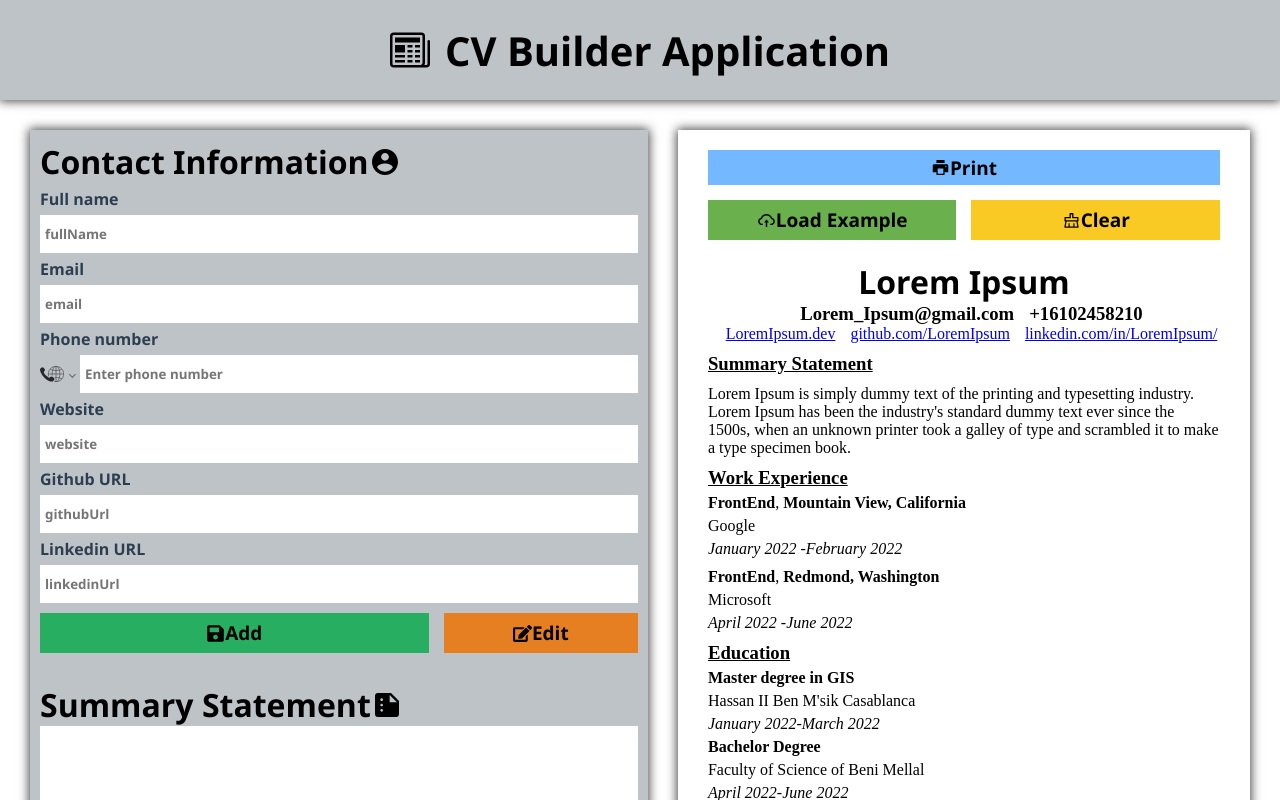
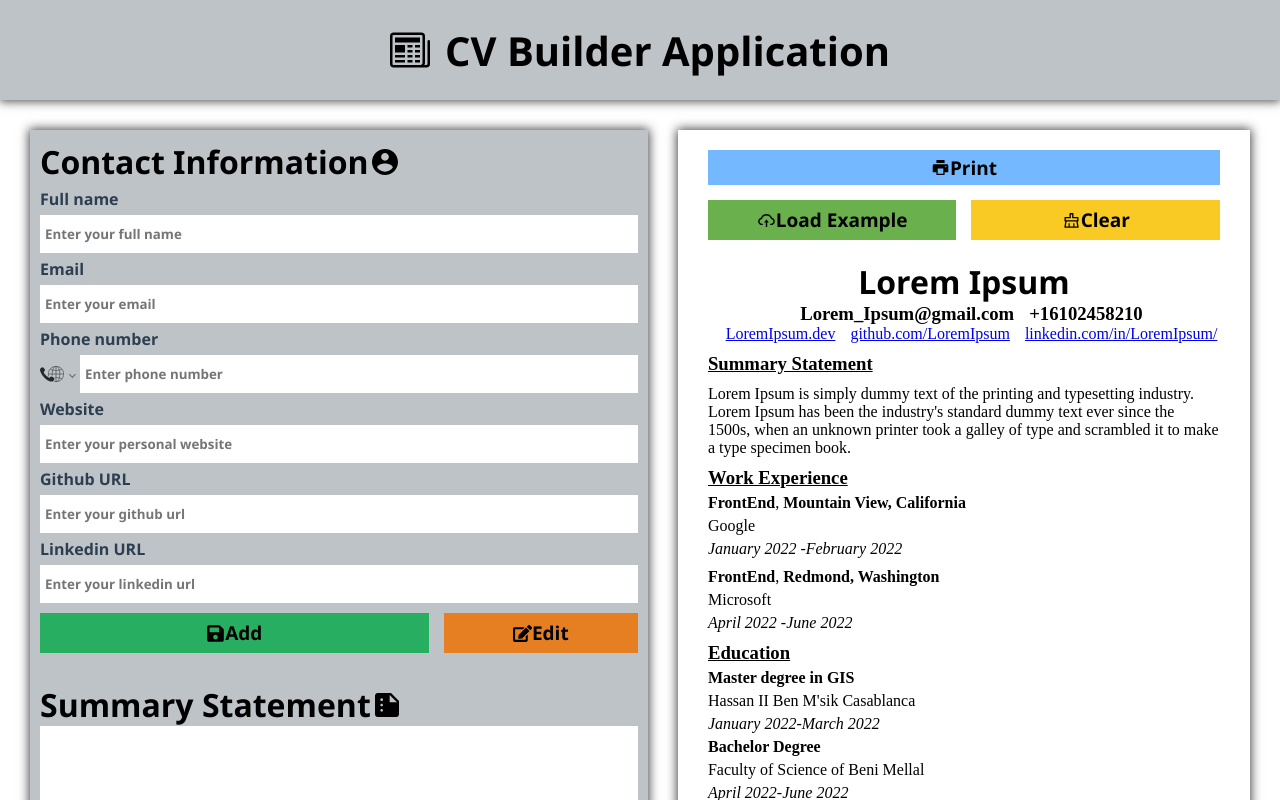
Before and after one commit to IchoubaneMed/cv-project, a React (Create React App) app: page / in a window 1280 px wide. Shown: the top 800 px of the page. Built offline with nearby package versions, Linux system fonts and the light colour scheme.

Commit message:
Changed placeholder inside ContactInformation.js file

```diff
--- a/src/components/ContactInformation.js
+++ b/src/components/ContactInformation.js
@@ -67,9 +67,9 @@ class ContactInformation extends Component {
                 <h1>Contact Information <IoMdContact /></h1>
                 <form onSubmit={this.handleSubmit}>
                     <label htmlFor="fullName">Full name</label>
-                    <input type="text" name="fullName" id="fullName" placeholder="fullName" onChange={this.handleChange} value={this.state.fullName} />
+                    <input type="text" name="fullName" id="fullName" placeholder="Enter your full name" onChange={this.handleChange} value={this.state.fullName} />
                     <label htmlFor="email">Email</label>
-                    <input type="email" name="email" id="email" placeholder="email" onChange={this.handleChange} value={this.state.email} />
+                    <input type="email" name="email" id="email" placeholder="Enter your email" onChange={this.handleChange} value={this.state.email} />
                     <label htmlFor="phoneNumber">Phone number</label>
                     {/*<input type="text" name="phoneNumber" id="phoneNumber" placeholder="phoneNumber" onChange={this.handleChange} value={this.state.phoneNumber} />*/}
                     <PhoneInput
@@ -78,11 +78,11 @@ class ContactInformation extends Component {
                         value={this.state.phoneNumber}
                         onChange={phoneNumber => this.setState({phoneNumber})} />
                     <label htmlFor="website">Website</label>
-                    <input type="text" name="website" id="website" placeholder="website" onChange={this.handleChange} value={this.state.website} />
+                    <input type="text" name="website" id="website" placeholder="Enter your personal website" onChange={this.handleChange} value={this.state.website} />
                     <label htmlFor="githubUrl">Github URL</label>
-                    <input type="text" name="githubUrl" id="githubUrl" placeholder="githubUrl" onChange={this.handleChange} value={this.state.githubUrl} />
+                    <input type="text" name="githubUrl" id="githubUrl" placeholder="Enter your github url" onChange={this.handleChange} value={this.state.githubUrl} />
                     <label htmlFor="linkedinUrl">Linkedin URL</label>
-                    <input type="text" name="linkedinUrl" id="linkedinUrl" placeholder="linkedinUrl" onChange={this.handleChange} value={this.state.linkedinUrl} />
+                    <input type="text" name="linkedinUrl" id="linkedinUrl" placeholder="Enter your linkedin url" onChange={this.handleChange} value={this.state.linkedinUrl} />
 
                     <div className="div-btn">
                         <button type="submit"><FaSave /> Add</button>
```
